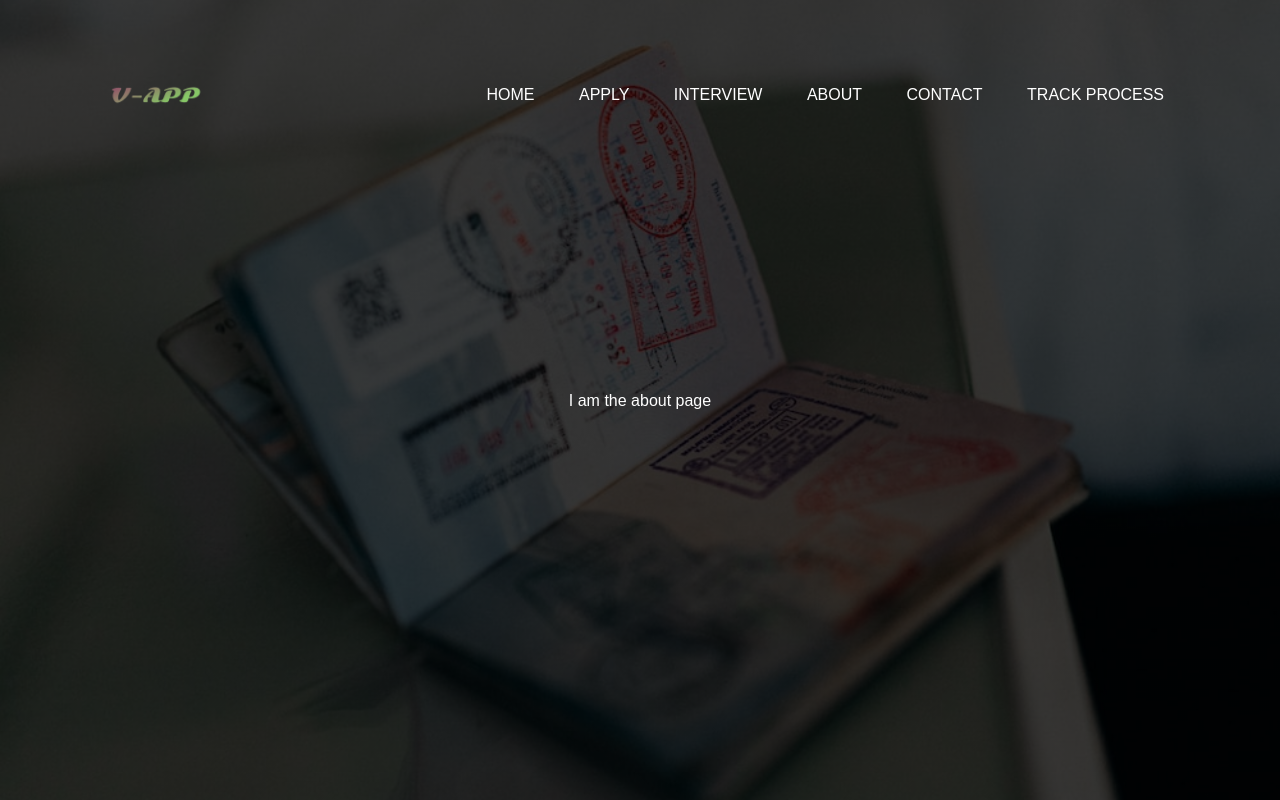
After one commit to solomonbestz/Visa-App, a Django app: page /about/ in a window 1280 px wide. The commit adds this page. Run offline with Django 4.2, Linux system fonts and the light colour scheme.

Commit message:
Linked all pages

```diff
--- /dev/null
+++ b/about/urls.py
@@ -0,0 +1,8 @@
+from django.urls import path
+from . import views
+
+app_name = 'about'
+
+urlpatterns = [
+    path('', views.about, name='home'),
+]
--- a/about/views.py
+++ b/about/views.py
@@ -1,3 +1,5 @@
-from django.shortcuts import render
+from django.shortcuts import render, redirect
 
 # Create your views here.
+def about(request):
+    return render(request, 'about/about.html')
--- /dev/null
+++ b/contact/urls.py
@@ -0,0 +1,8 @@
+from django.urls import path
+from . import views
+
+app_name = 'contact'
+
+urlpatterns = [
+    path('', views.contact, name='home'),
+]
--- a/contact/views.py
+++ b/contact/views.py
@@ -1,3 +1,5 @@
 from django.shortcuts import render
 
 # Create your views here.
+def contact(request):
+    return render(request, 'contact/contact.html')
--- a/core/urls.py
+++ b/core/urls.py
@@ -23,5 +23,6 @@ urlpatterns = [
     path('application/', include('application.urls')),
     path('interview/', include('interview.urls')),
     path('about/', include('about.urls')),
-    path('contact/', include('contact.urls'))
+    path('contact/', include('contact.urls')),
+    path('track/', include('track_progress.urls'))
 ]
--- /dev/null
+++ b/interview/urls.py
@@ -0,0 +1,8 @@
+from django.urls import path
+from . import views
+
+app_name = 'interview'
+
+urlpatterns = [
+    path('', views.interview, name='home'),
+]
--- a/interview/views.py
+++ b/interview/views.py
@@ -1,3 +1,5 @@
 from django.shortcuts import render
 
 # Create your views here.
+def interview(request):
+    return render(request, 'interview/interview.html')
--- /dev/null
+++ b/templates/about/about.html
@@ -0,0 +1,13 @@
+{% extends 'base.html' %}
+{% load static %}
+
+
+{% block title %} About {% endblock title %}
+
+{% block content %}
+
+<div class="content">
+    <p>I am the about page</p>
+</div>
+
+{% endblock content %}
--- a/templates/base.html
+++ b/templates/base.html
@@ -15,10 +15,10 @@
             <ul>
                 <li><a href="{% url 'base:home'%}">Home</a></li>
                 <li><a href="{% url 'application:home'%}">Apply</a></li>
-                <li><a href="#">Interview</a></li>
-                <li><a href="#">About</a></li>
-                <li><a href="#">Contact</a></li>
-                <li><a href="#">Track Process</a></li>
+                <li><a href="{% url 'interview:home'%}">Interview</a></li>
+                <li><a href="{% url 'about:home'%}">About</a></li>
+                <li><a href="{% url 'contact:home'%}">Contact</a></li>
+                <li><a href="{% url 'track:home'%}">Track Process</a></li>
             </ul>
         </div>
     </div>
--- /dev/null
+++ b/track_progress/urls.py
@@ -0,0 +1,8 @@
+from django.urls import path
+from . import views
+
+app_name = 'track'
+
+urlpatterns = [
+    path('', views.track, name='home'),
+]
--- a/track_progress/views.py
+++ b/track_progress/views.py
@@ -1,3 +1,5 @@
 from django.shortcuts import render
 
 # Create your views here.
+def track(request):
+    return render(request, 'track_progress/track.html')
```
Also changed, not shown: templates/contact/contact.html (added, +13 -0 lines), templates/interview/interview.html (added, +13 -0 lines), templates/track_progress/track.html (added, +13 -0 lines), static/styles/about/about.css (added).
